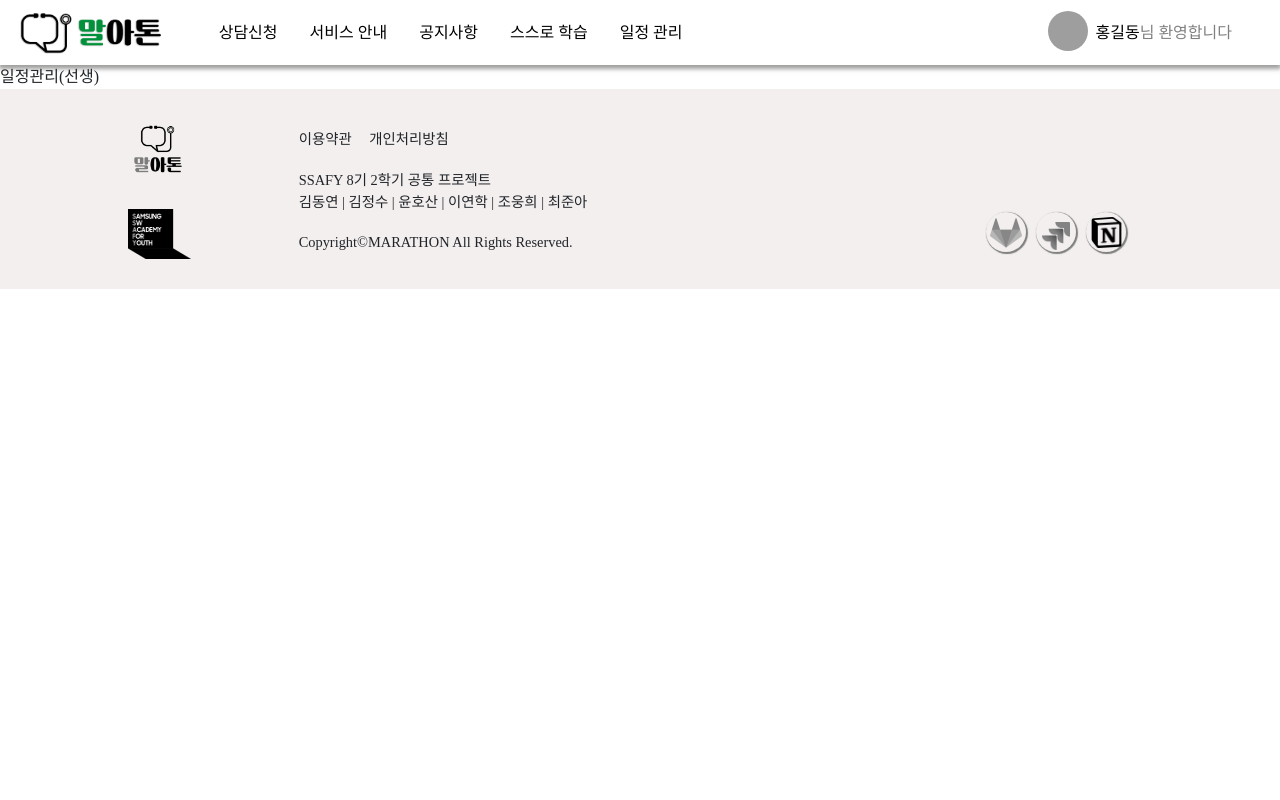
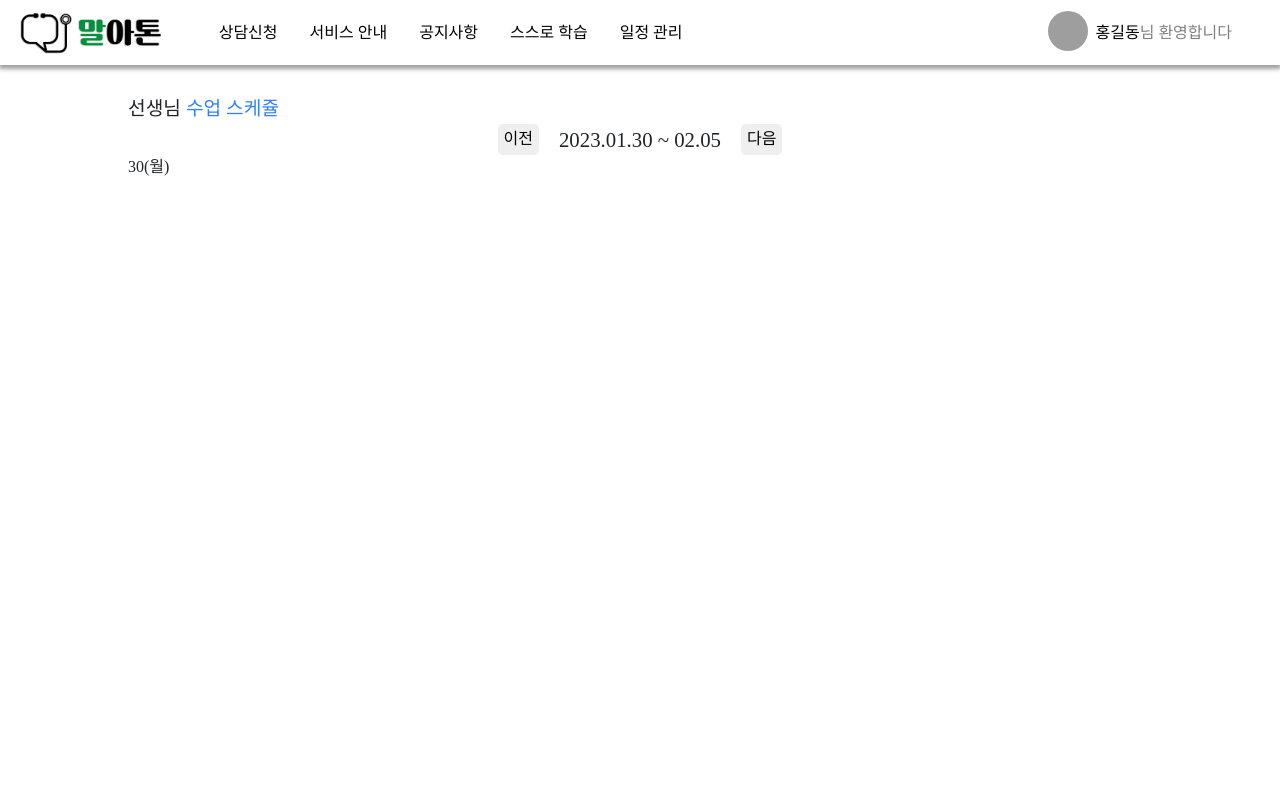
Before and after one commit to uh1216/marathon, a React (Create React App) app in the folder Frontend/marathon/: page /schedule-manage in a window 1280 px wide. Shown: the top 800 px of the page. Built offline with nearby package versions, Linux system fonts and the light colour scheme; grey boxes are pictures that could not be loaded; a web font is replaced by a local one.

Commit message:
[FE] : [FEAT] : 일정관라 페이지 일부 작성

```diff
--- a/Frontend/marathon/src/App.js
+++ b/Frontend/marathon/src/App.js
@@ -11,6 +11,7 @@ import User from "pages/User";
 import TreatEnroll from "pages/TreatEnroll";
 import MyPage from "pages/MyPage";
 import SelfStudyList from "pages/SelfStudyList";
+import ScheduleManage from "pages/ScheduleManage";
 
 function App() {
   return (
@@ -22,7 +23,7 @@ function App() {
           <Route path="/guide/*" element={<ServiceGuide />} />
           <Route path="/notice/*" element={<Notice />} />
           <Route path="/self-study-list" element={<SelfStudyList />} />
-          <Route path="/schedule-manage" element={<div>일정관리(선생)</div>} />
+          <Route path="/schedule-manage" element={<ScheduleManage />} />
           <Route path="/treat-enroll" element={<TreatEnroll />} />
           <Route path="/mypage/*" element={<MyPage />} />
         </Route>
--- a/Frontend/marathon/src/components/common/Pagination.jsx
+++ b/Frontend/marathon/src/components/common/Pagination.jsx
@@ -19,6 +19,7 @@ export default function Pagination({ nowPage, contentList, num }) {
     for (let i = 1; i <= pages; i++) {
       pageList.push(
         <Link
+          key={i}
           to={`../${i}`}
           className={style.page_number}
           onClick={() => {
--- a/Frontend/marathon/src/components/notice/NoticeBoard.jsx
+++ b/Frontend/marathon/src/components/notice/NoticeBoard.jsx
@@ -19,6 +19,7 @@ export default function NoticeBoard() {
   let contentList = [];
   for (let i = 1; i <= 50; i++) {
     const newContents = {
+      id: i,
       num: i,
       title: `${i}번글 제목입니다.`,
       content: `${i}번글 내용입니다. 내용을 채우기 위한 의미없는 글 @@@@@@@@@@@@@@@@@@@@@@@@@@@@@@@@@@@@@@@@@@@@@@@@@@@@`,
@@ -85,7 +86,7 @@ export default function NoticeBoard() {
               {/** 현재는 더미데이터, 백엔드와 연결 후 서버에서 값 가져와서 출력 */}
               {contentList.slice(offset, offset + limit).map((content) => {
                 return (
-                  <>
+                  <div key={content.id}>
                     <div className={style.notice_header_item}>
                       <div>{content.num}</div>
                       <div>
@@ -106,7 +107,7 @@ export default function NoticeBoard() {
                       <div>{content.date}</div>
                       <div className={style.count_hidden}>{content.count}</div>
                     </div>
-                  </>
+                  </div>
                 );
               })}
             </div>
--- a/Frontend/marathon/src/components/treat-enroll/SelectSchedule.jsx
+++ b/Frontend/marathon/src/components/treat-enroll/SelectSchedule.jsx
@@ -5,11 +5,17 @@ export default function SelectSchedule({ setModalOpen, name }) {
   return (
     <div className={style.container}>
       <div className={style.inner_container}>
-        <div className={style.title}></div>
-        <span className={style.title_name}>{name} 선생님</span>
-        <span className={style.title_schedule}>수업 스케쥴</span>
+        <div className={style.title}>
+          <span className={style.title_name}>{name} 선생님</span>
+          <span className={style.title_schedule}>수업 스케쥴</span>
+        </div>
+        <div className={style.date_header}>
+          <button className={style.button}>이전</button>
+          <span className={style.date_text}>2023.01.16 ~ 01.22</span>
+          <button className={style.button}>다음</button>
+        </div>
+        <div className={style.date_content}></div>
       </div>
-      <div></div>
     </div>
   );
 }
--- a/Frontend/marathon/src/components/treat-enroll/SelectSchedule.module.css
+++ b/Frontend/marathon/src/components/treat-enroll/SelectSchedule.module.css
@@ -23,3 +23,18 @@
   margin-left: 5px;
   color: #3080f8;
 }
+
+.date_header {
+  display: flex;
+  justify-content: center;
+}
+
+.button {
+  border: 0;
+  border-radius: 5px;
+}
+
+.date_text {
+  margin: 0 10px;
+  font-size: 1.3em;
+}
--- /dev/null
+++ b/Frontend/marathon/src/pages/ScheduleManage.jsx
@@ -0,0 +1,89 @@
+import React, { useState, useRef } from "react";
+import style from "./ScheduleManage.module.css";
+
+export default function ScheduleManage() {
+  const [num, setNum] = useState(0);
+
+  const thisDate = new Date();
+  /** 금주 월요일, 일요일 구하기 */
+  let thisMonday = new Date(thisDate.setDate(thisDate.getDate()) + num);
+  const MondayYear = thisMonday.getFullYear();
+  let MondayMonth = thisMonday.getMonth() + 1;
+  if (MondayMonth < 10) MondayMonth = "0" + MondayMonth;
+  let MondayDate = thisMonday.getDate();
+  if (MondayDate < 10) MondayDate = "0" + MondayDate;
+  thisMonday = MondayYear + "-" + MondayMonth + "-" + MondayDate;
+
+  let thisSunday = new Date(thisDate.setDate(thisDate.getDate() + 6 + num));
+  let SundayMonth = thisSunday.getMonth() + 1;
+  if (SundayMonth < 10) SundayMonth = "0" + SundayMonth;
+  let SundayDate = thisSunday.getDate();
+  if (SundayDate < 10) SundayDate = "0" + SundayDate;
+
+  const mondayItem = useRef();
+
+  /** 수업 스케쥴 더미데이터 */
+  const teacherSchedule = [
+    {
+      date: "2023-01-30",
+      timeTable: "00001000",
+    },
+    {
+      date: "2023-01-31",
+      timeTable: "00000210",
+    },
+    {
+      date: "2023-02-01",
+      timeTable: "10000000",
+    },
+    {
+      date: "2023-02-02",
+      timeTable: "01000010",
+    },
+    {
+      date: "2023-02-03",
+      timeTable: "00200000",
+    },
+  ];
+
+  const checkSchedule = (thisDay) => {
+    const found = teacherSchedule.find((e) => e.date === thisDay);
+    const thisTimeTable = found.timeTable;
+
+    const timeLlist = [];
+    for (let i = 0; i < thisTimeTable.length; i++) {
+      const hour = i + 8;
+      if (thisTimeTable[0] === 0) {
+        if (i < 10) {
+          timeLlist.push(<button className={style.button1}>0{i}</button>);
+        }
+      }
+    }
+  };
+
+  return (
+    <div className={style.container}>
+      <div className={style.inner_container}>
+        <div className={style.title}>
+          <span className={style.title_name}>선생님</span>
+          <span className={style.title_schedule}>수업 스케쥴</span>
+        </div>
+        <div className={style.date_header}>
+          <button className={style.button}>이전</button>
+          <span className={style.date_text}>
+            {MondayYear}.{MondayMonth}.{MondayDate} ~ {SundayMonth}.{SundayDate}
+          </span>
+          <button className={style.button}>다음</button>
+        </div>
+        <div className={style.date_content}>
+          <div className={style.monday}>
+            <div className={style.monday_header}>{MondayDate}&#40;월&#41;</div>
+          </div>
+          <div className={style.monday_item} ref={mondayItem}>
+            {checkSchedule(thisMonday)}
+          </div>
+        </div>
+      </div>
+    </div>
+  );
+}
--- /dev/null
+++ b/Frontend/marathon/src/pages/ScheduleManage.module.css
@@ -0,0 +1,68 @@
+.container {
+  max-width: 1600px;
+  height: 900px;
+  margin-left: auto;
+  margin-right: auto;
+  font-size: 1em;
+}
+
+.inner_container {
+  margin-left: auto;
+  margin-right: auto;
+  width: 80%;
+}
+
+.title {
+  margin-top: 30px;
+}
+
+.title_name {
+  font-size: 1.2em;
+}
+
+.title_schedule {
+  font-size: 1.2em;
+  margin-left: 5px;
+  color: #3080f8;
+}
+
+.date_header {
+  display: flex;
+  justify-content: center;
+}
+
+.button {
+  border: 0;
+  border-radius: 5px;
+}
+
+.date_text {
+  margin: 0 20px;
+  font-size: 1.3em;
+  font-family: "GmarketBold";
+}
+
+.monday_item {
+  width: 1500px;
+}
+
+.button1 {
+  width: 500px;
+  height: 80px;
+  margin-left: 50px;
+  background-color: none;
+}
+
+.button2 {
+  width: 500px;
+  height: 80px;
+  margin-left: 50px;
+  background-color: #4d88fb;
+}
+
+.button3 {
+  width: 500px;
+  height: 80px;
+  margin-left: 50px;
+  background-color: #535353;
+}
```
